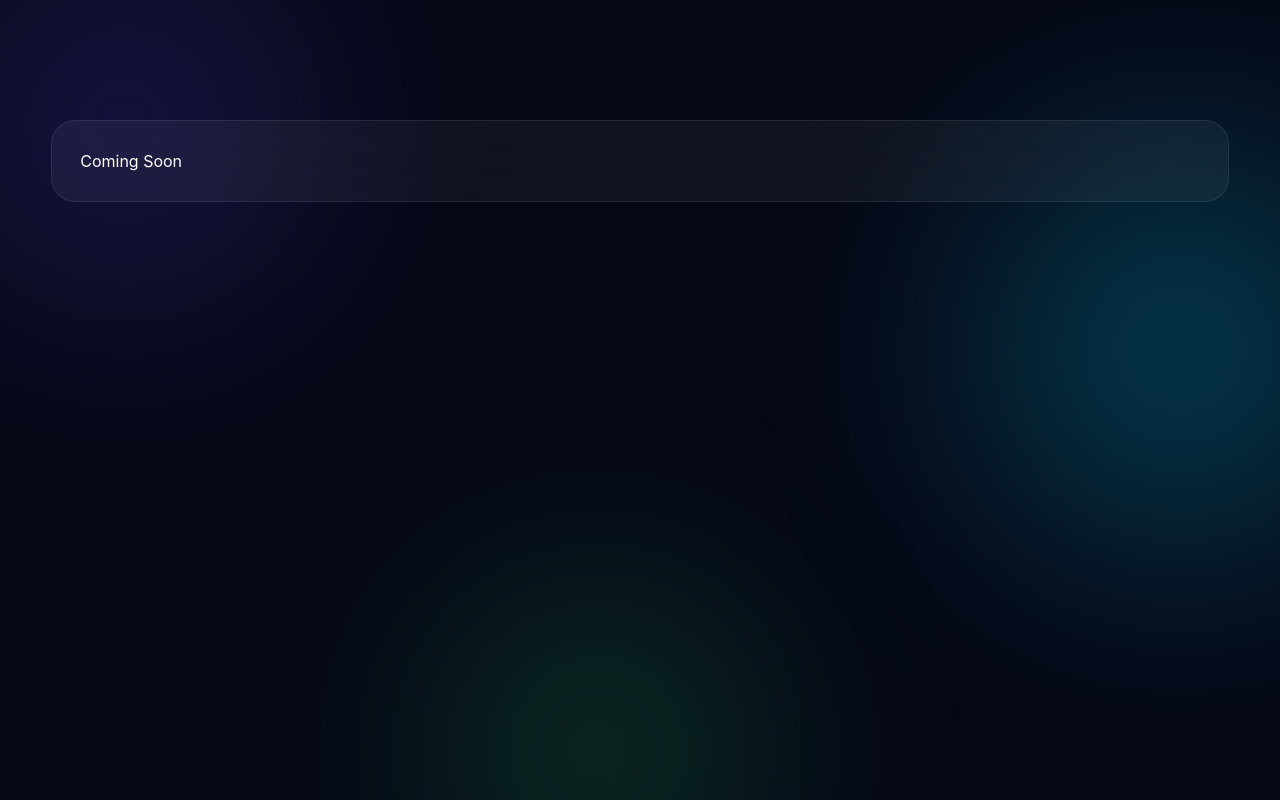
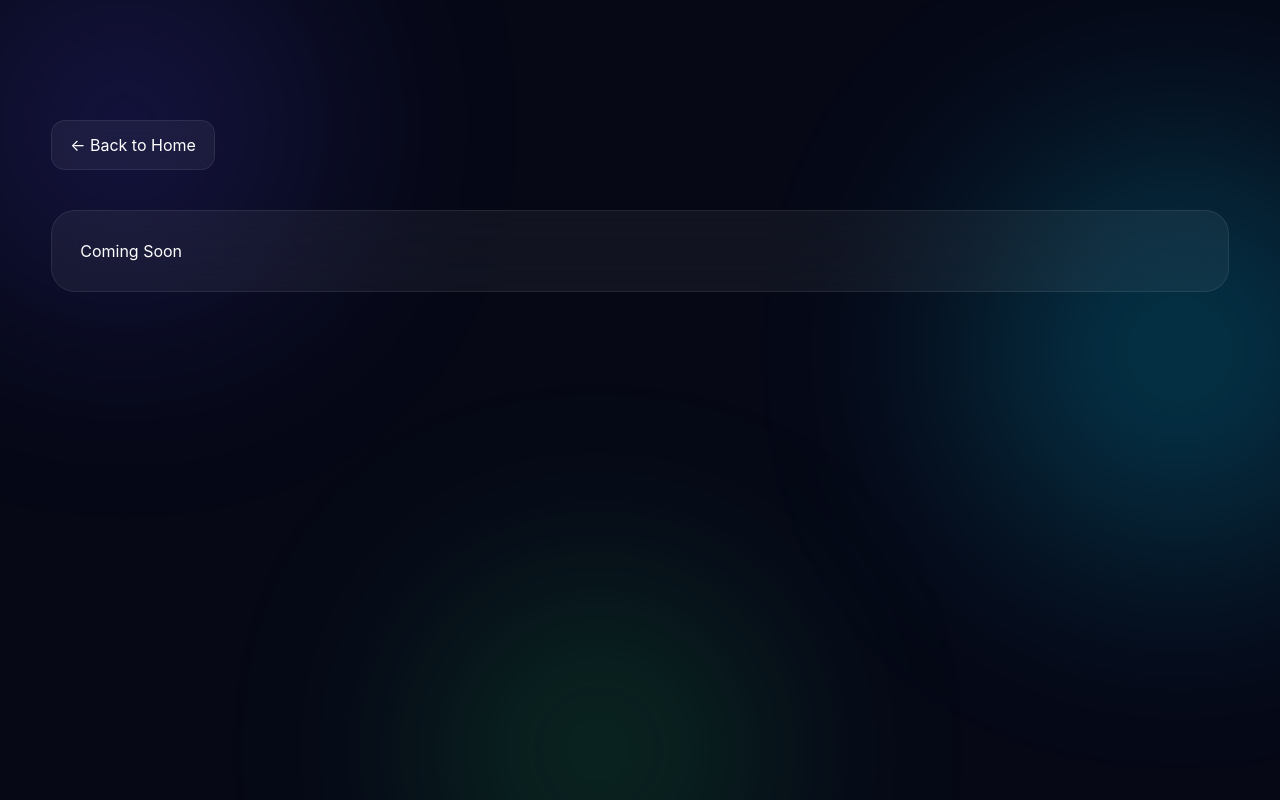
Before and after one commit to djabranemmd/algo-lab, a React (Vite) app: page /algorithm/bfs in a window 1280 px wide. Built offline with nearby package versions, Linux system fonts and the light colour scheme.

Commit message:
feat: add back navigation button

```diff
--- a/src/pages/AlgorithmPage.jsx
+++ b/src/pages/AlgorithmPage.jsx
@@ -1,5 +1,5 @@
 import { useMemo, useState } from "react";
-import { useParams } from "react-router-dom";
+import { useParams, Link } from "react-router-dom";
 
 import BarVisualizer from "../components/visualizers/BarVisualizer";
 import ControlPanel from "../components/controls/ControlPanel";
@@ -38,6 +38,13 @@ function AlgorithmPage() {
   if (slug !== "bubble-sort") {
     return (
       <section className="container-page">
+        <Link
+          to="/"
+          className="back-button"
+        >
+          ← Back to Home
+        </Link>
+
         <div className="glass-card">
           <h2>
             Coming Soon
@@ -49,6 +56,13 @@ function AlgorithmPage() {
 
   return (
     <section className="container-page">
+      <Link
+        to="/"
+        className="back-button"
+      >
+        ← Back to Home
+      </Link>
+
       <h1 className="algorithm-title">
         Bubble Sort
       </h1>
--- a/src/styles/globals.css
+++ b/src/styles/globals.css
@@ -197,3 +197,50 @@ body {
     0.7
   );
 }
+
+.back-button {
+  display: inline-flex;
+
+  align-items: center;
+
+  gap: 8px;
+
+  margin-bottom: 40px;
+
+  padding: 12px 18px;
+
+  text-decoration: none;
+
+  color: white;
+
+  border-radius: 14px;
+
+  border: 1px solid rgba(
+    255,
+    255,
+    255,
+    0.08
+  );
+
+  background: rgba(
+    255,
+    255,
+    255,
+    0.05
+  );
+
+  backdrop-filter: blur(20px);
+
+  transition: all 0.25s ease;
+}
+
+.back-button:hover {
+  transform: translateY(-2px);
+
+  background: rgba(
+    255,
+    255,
+    255,
+    0.08
+  );
+}
```
